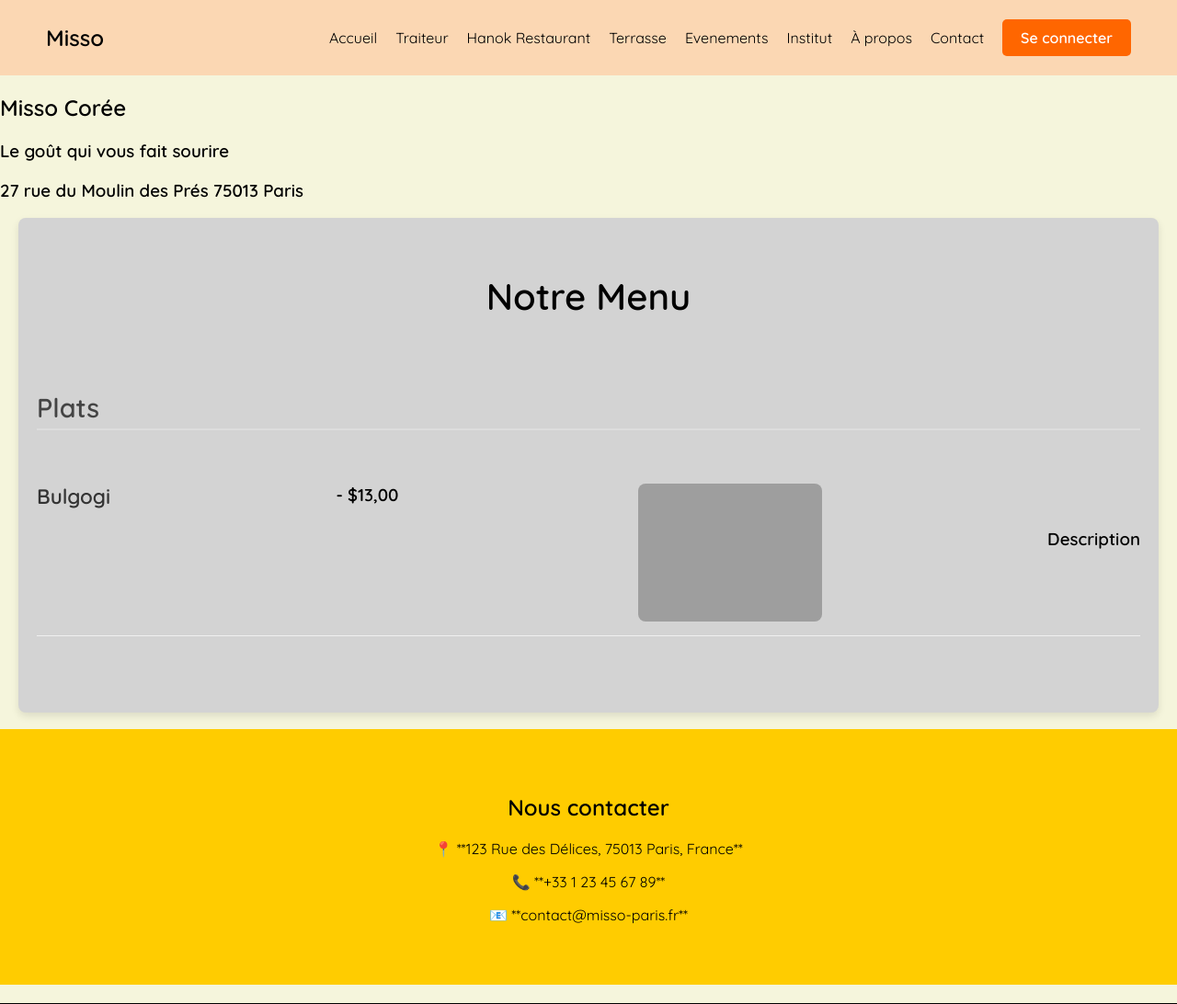
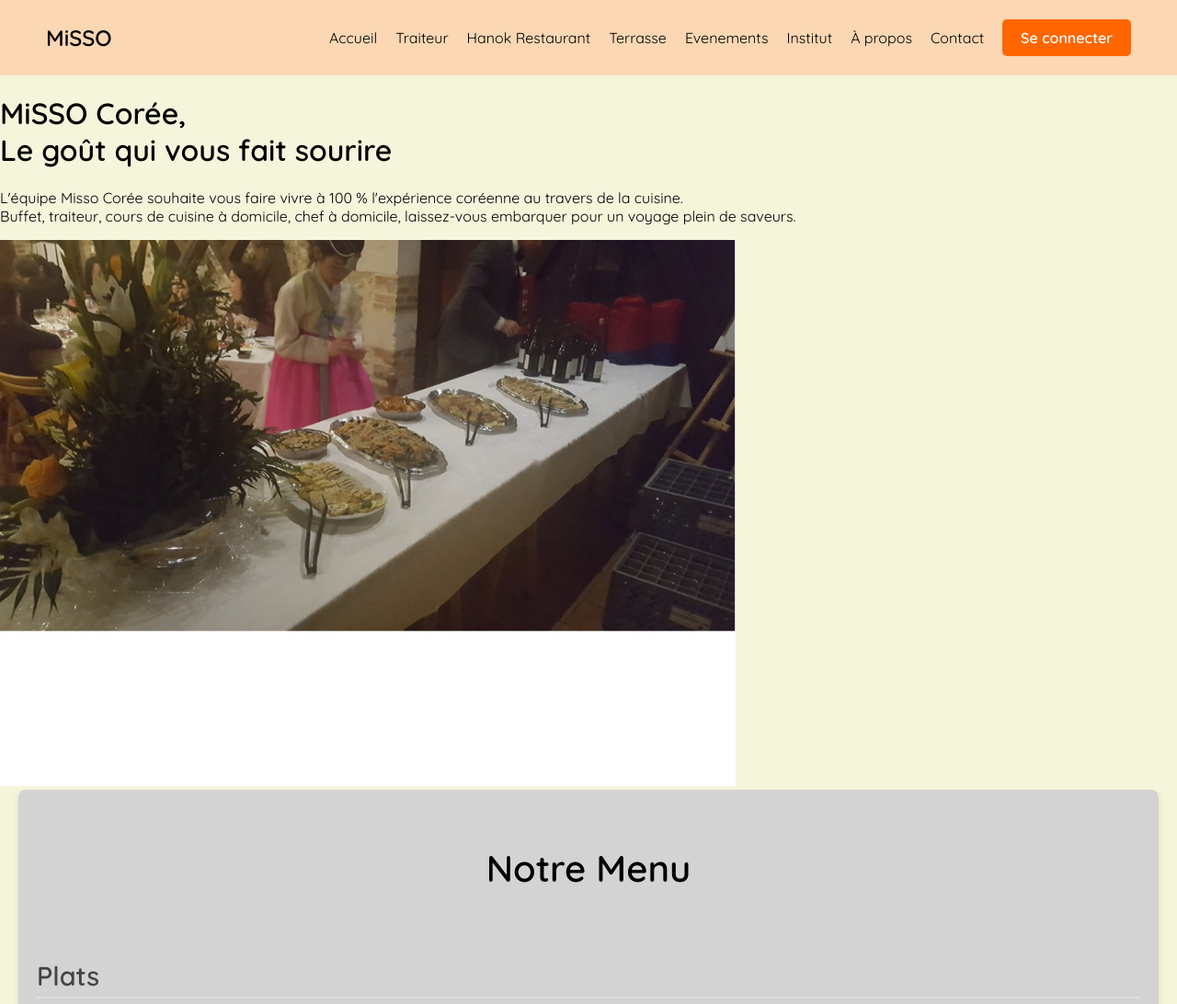
Before and after one commit to chrmil/misso, a Django app: page /traiteur/ in a window 1280 px wide. Shown: the top 1092 px of the page at 92% size. Run offline with Django 5.2, Linux system fonts and the light colour scheme; data comes from the database, SQL or seed files in the repository; grey boxes are pictures that could not be loaded.

Commit message:
update html + css pages restaurants

```diff
--- a/utilisateurs/templates/utilisateurs/connexion.html
+++ b/utilisateurs/templates/utilisateurs/connexion.html
@@ -11,7 +11,7 @@
 </head>
 <header>
     <nav>
-        <div class="logo"> Misso</div>
+        <div class="logo"> MiSSO</div>
         <ul>
                 <li><a href="{% url 'accueil' %}#accueil">Accueil</a></li>
                 <li><a href="{% url 'traiteur' %}">Traiteur</a></li>
--- a/utilisateurs/templates/utilisateurs/evenements.html
+++ b/utilisateurs/templates/utilisateurs/evenements.html
@@ -3,7 +3,7 @@
 <head>
     <meta charset="UTF-8">
     <meta name="viewport" content="width=device-width, initial-scale=1.0">
-    <title>Misso - Restaurant Coréen à Paris</title>
+    <title>MiSSO - Restaurant Coréen à Paris</title>
     {% load static %}
     <link rel="stylesheet" href="{% static 'utilisateurs/evenements.css' %}">
     <link rel="stylesheet" href="{% static 'utilisateurs/navigation.css' %}">
@@ -12,7 +12,7 @@
 <body>
     <header>
         <nav>
-            <div class="logo"> Misso </div>
+            <div class="logo"> MiSSO </div>
             <ul>
                 <li><a href="{% url 'accueil' %}">Accueil</a></li>
                 <li><a href="{% url 'traiteur' %}">Traiteur</a></li>
--- a/utilisateurs/templates/utilisateurs/histoire.html
+++ b/utilisateurs/templates/utilisateurs/histoire.html
@@ -3,7 +3,7 @@
 <head>
     <meta charset="UTF-8">
     <meta name="viewport" content="width=device-width, initial-scale=1.0">
-    <title>Misso - Restaurant Coréen à Paris</title>
+    <title>MiSSO - Restaurant Coréen à Paris</title>
     {% load static %}
     <link rel="stylesheet" href="{% static 'utilisateurs/histoire.css' %}">
     <link rel="stylesheet" href="{% static 'utilisateurs/navigation.css' %}">
@@ -12,7 +12,7 @@
 <body>
     <header>
         <nav>
-            <div class="logo"> Misso </div>
+            <div class="logo"> MiSSO </div>
             <ul>
                 <li><a href="{% url 'accueil' %}">Accueil</a></li>
                 <li><a href="{% url 'traiteur' %}">Traiteur</a></li>
--- a/utilisateurs/templates/utilisateurs/inscription.html
+++ b/utilisateurs/templates/utilisateurs/inscription.html
@@ -10,7 +10,7 @@
 </head>
 <header>
     <nav>
-        <div class="logo">🥢 Misso</div>
+        <div class="logo"> MiSSO</div>
         <ul>
             <li><a href="{% url 'accueil' %}">Accueil</a></li>
             <li><a href="{% url 'traiteur' %}">Traiteur</a></li>
--- a/utilisateurs/templates/utilisateurs/institut.html
+++ b/utilisateurs/templates/utilisateurs/institut.html
@@ -3,7 +3,7 @@
 <head>
     <meta charset="UTF-8">
     <meta name="viewport" content="width=device-width, initial-scale=1.0">
-    <title>Misso - Restaurant Coréen à Paris</title>
+    <title>MiSSO - Restaurant Coréen à Paris</title>
     {% load static %}
     <link rel="stylesheet" href="{% static 'utilisateurs/institut.css' %}">
     <link rel="stylesheet" href="{% static 'utilisateurs/navigation.css' %}">
@@ -12,7 +12,7 @@
 <body>
     <header>
         <nav>
-            <div class="logo"> Misso </div>
+            <div class="logo"> MiSSO </div>
             <ul>
                   <li><a href="{% url 'accueil' %}">Accueil</a></li>
                   <li><a href="{% url 'traiteur' %}">Traiteur</a></li>
--- a/utilisateurs/templates/utilisateurs/profil.html
+++ b/utilisateurs/templates/utilisateurs/profil.html
@@ -11,7 +11,7 @@
 </head>
 <header>
     <nav>
-        <div class="logo">🥢Misso</div>
+        <div class="logo">MiSSO</div>
         <ul>
                  <li><a href="{% url 'accueil' %}">Accueil</a></li>
                  <li><a href="{% url 'traiteur' %}">Traiteur</a></li>
--- a/utilisateurs/templates/utilisateurs/reservation.html
+++ b/utilisateurs/templates/utilisateurs/reservation.html
@@ -13,7 +13,7 @@
 <body>
     <header>
         <nav>
-            <div class="logo">🥢Misso</div>
+            <div class="logo">MiSSO</div>
             <ul>
                 <li><a href="{% url 'accueil' %}">Accueil</a></li>
                 <li><a href="{% url 'traiteur' %}">Traiteur</a></li>
--- a/utilisateurs/templates/utilisateurs/traiteur.html
+++ b/utilisateurs/templates/utilisateurs/traiteur.html
@@ -3,7 +3,7 @@
 <head>
     <meta charset="UTF-8">
     <meta name="viewport" content="width=device-width, initial-scale=1.0">
-    <title>Misso - Restaurant Coréen à Paris</title>
+    <title>MiSSO - Restaurant Coréen à Paris</title>
     {% load static %}
     <link rel="stylesheet" href="{% static 'utilisateurs/traiteur.css' %}">
     <link rel="stylesheet" href="{% static 'utilisateurs/navigation.css' %}">
@@ -12,7 +12,7 @@
 <body>
     <header>
         <nav>
-            <div class="logo"> Misso </div>
+            <div class="logo"> MiSSO </div>
             <ul>
                  <li><a href="{% url 'accueil' %}">Accueil</a></li>
                  <li><a href="{% url 'traiteur' %}">Traiteur</a></li>
@@ -32,22 +32,21 @@
             </ul>
         </nav>
     </header>
+    <h1 class="title"> MiSSO Corée, <br>Le goût qui vous fait sourire</h1>
     <div class="main">
+      <p>
+        L'équipe Misso Corée souhaite vous faire vivre à 100 % l'expérience coréenne au travers de la cuisine.
 
-        <h2>Misso Corée </h2>
-        <h3>Le goût qui vous fait sourire</3>
-         <p> 27 rue du Moulin des Prés 75013 Paris</p>
-         <section id="menu" class="menu">
+        <br>Buffet, traiteur, cours de cuisine à domicile, chef à domicile, laissez-vous embarquer pour un voyage plein de saveurs.
 
-
-
-
-
-
+            </p>
+            <img src="{% static 'restaurant/img/menu.jpg' %}" alt="MiSSO Corée" style="max-width:800px; max-height:600px;">
+    </div>
+    <section id="menu" class="menu">
         {% include 'partials/menu.html' with categories=categories menu_items=menu_items  %}
 
     </section>
-     </div>
+
     <section id="contact" class="contact">
         <h2>Nous contacter</h2>
         <p>📍 **123 Rue des Délices, 75013 Paris, France**</p>
```
Also changed, not shown: utilisateurs/templates/utilisateurs/accueil.html (+5 -5 lines), utilisateurs/templates/utilisateurs/hanok.html (+18 -3 lines), utilisateurs/templates/utilisateurs/terrasse.html (+7 -6 lines).
